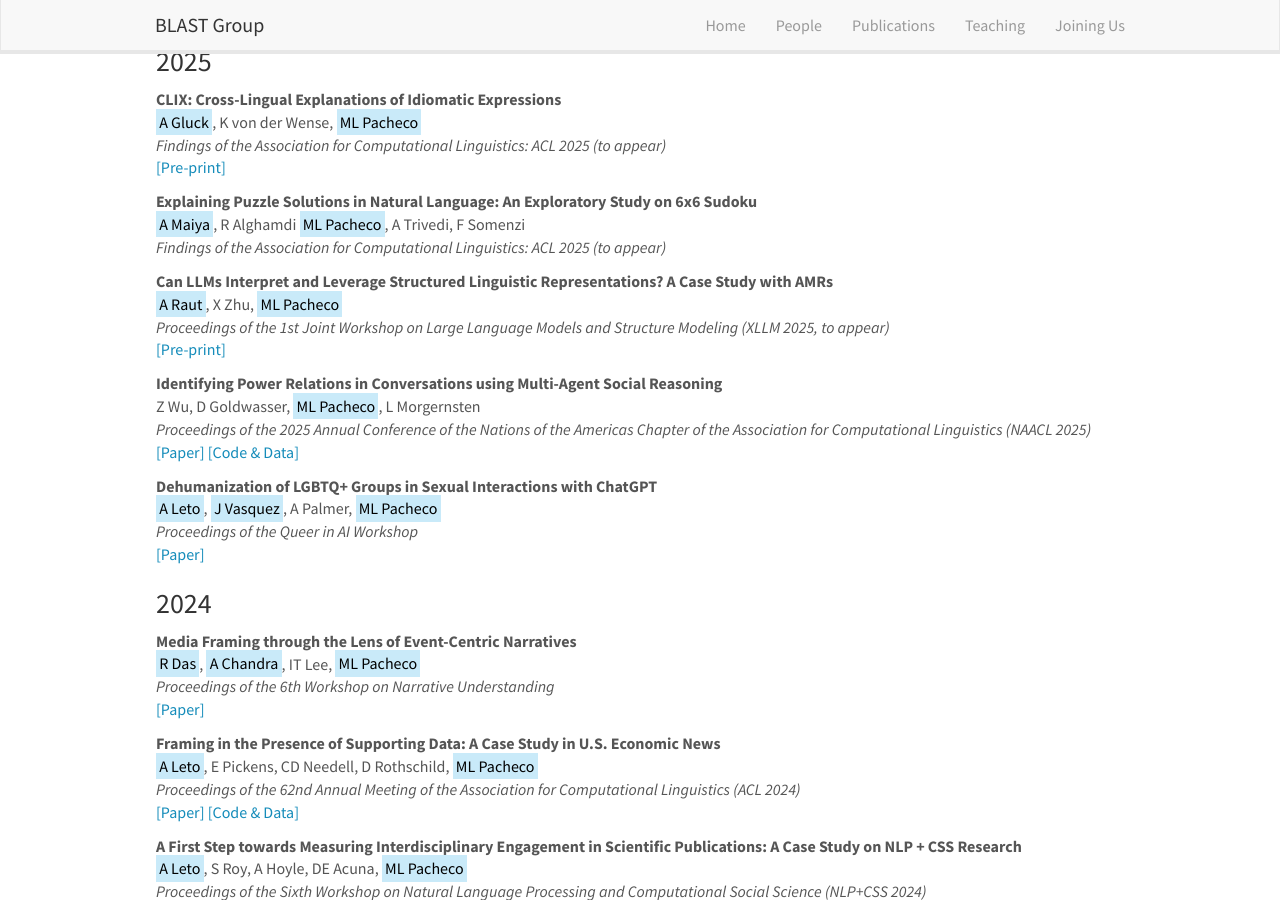
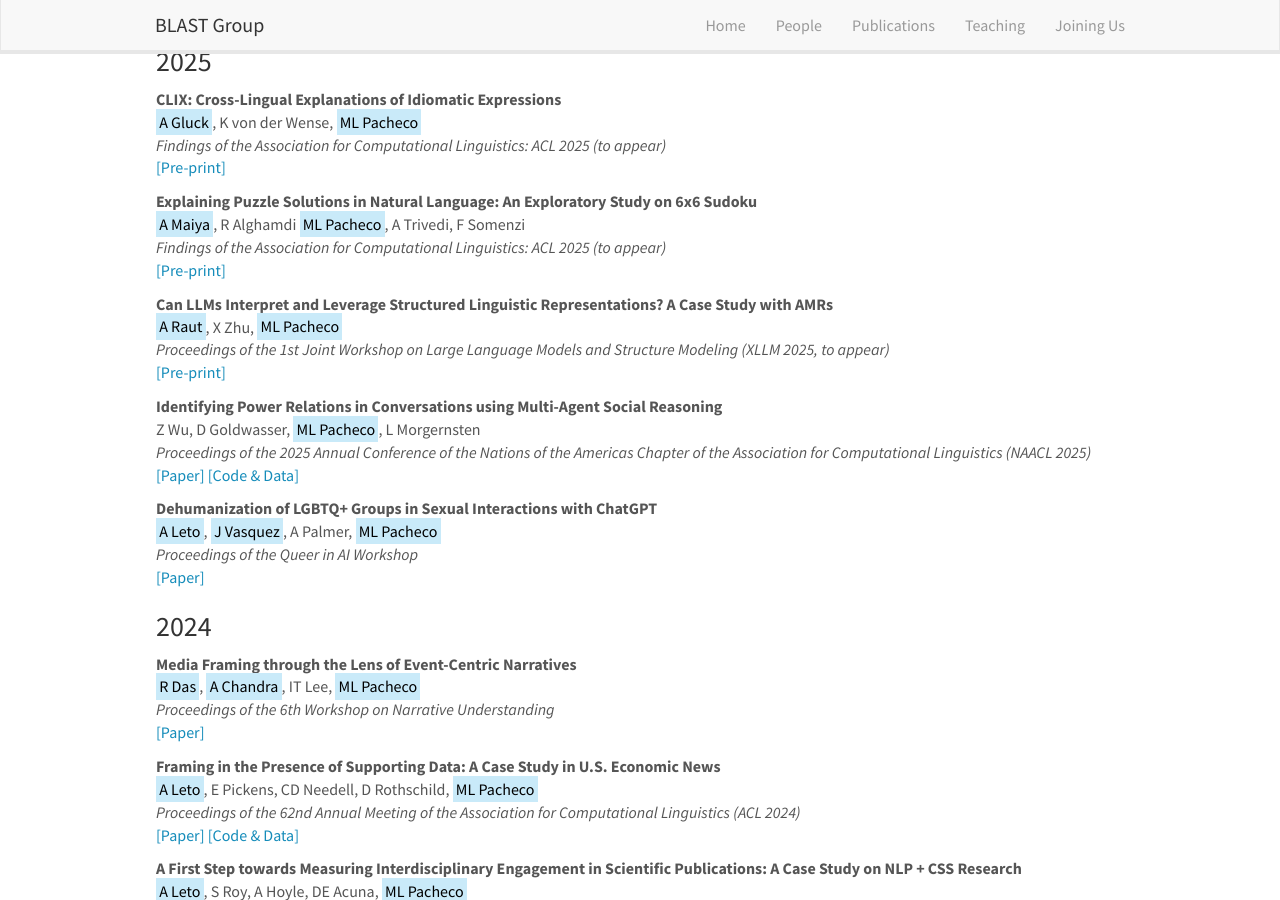
Before and after one commit to blast-cu/blast-cu.github.io, a Jekyll site: the page built from _pages/publications.md, in a window 1280 px wide and 900 px high, scrolled down 499 px. Built offline with Jekyll 4.4.1, drawn with Linux system fonts in a browser that asks for light colours; nearby versions of some CDN libraries.

Commit message:
Update publist_2025.yml

```diff
--- a/_data/publist_2025.yml
+++ b/_data/publist_2025.yml
@@ -12,8 +12,8 @@
   highlight: 0
   venue: "Findings of the Association for Computational Linguistics: ACL 2025 (to appear)"
   link:
-    url:
-    display:
+    url: https://arxiv.org/abs/2505.15993
+    display: \[Pre-print\]
   year: 2025
 
 - title: "Can LLMs Interpret and Leverage Structured Linguistic Representations? A Case Study with AMRs"
```
